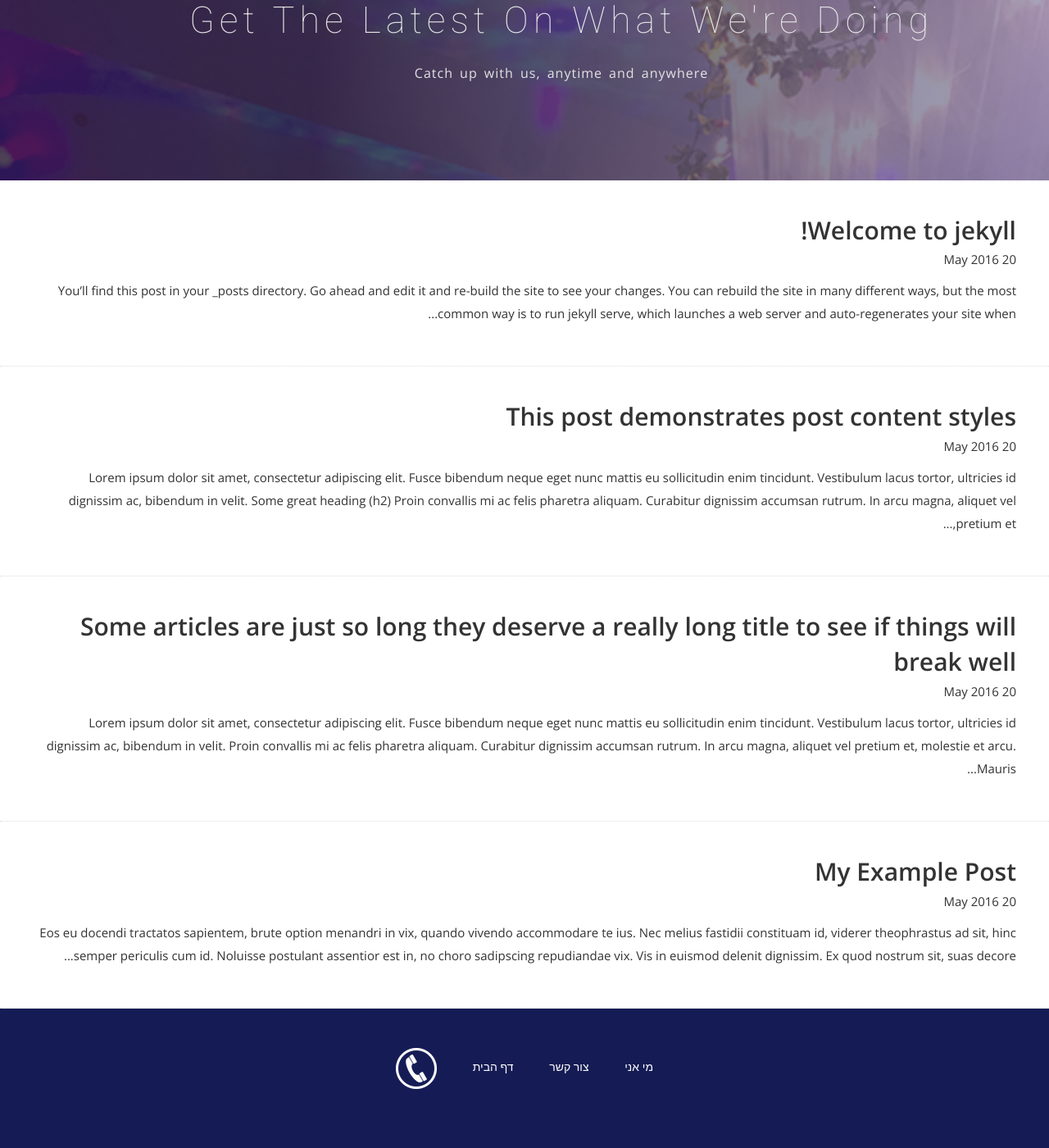
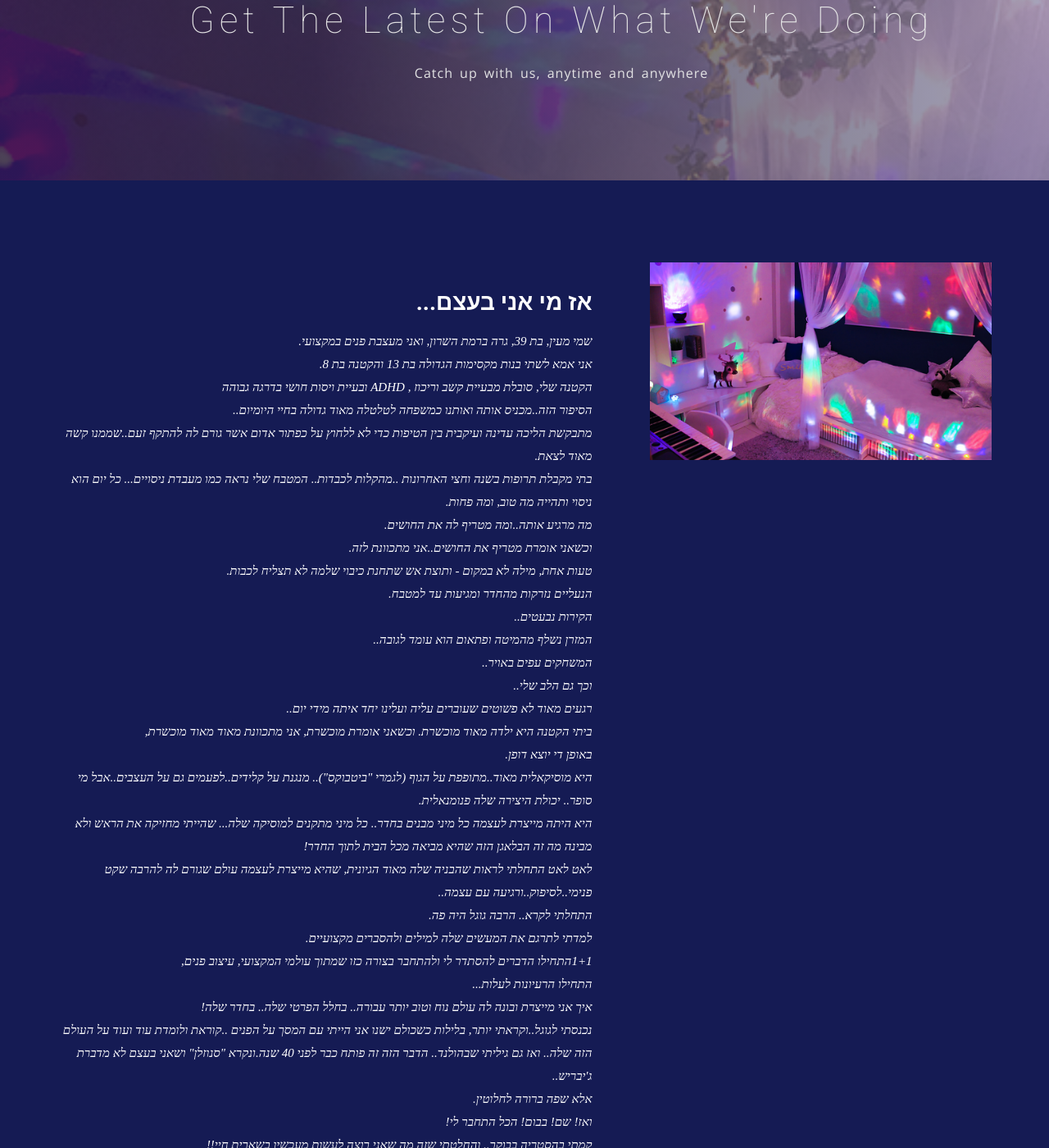
Before and after one commit to maayanuzangrisaro/maayanuzangrisaro.github.io, a Jekyll site: the page built from about.html, in a window 1280 px wide and 1400 px high, scrolled down 240 px. Shown: the whole window at 82% size. Built offline with Jekyll 4.4.1, drawn with Linux system fonts in a browser that asks for light colours; nearby versions of some CDN libraries; some web fonts are replaced; some of the changed text lies outside the part shown.

Commit message:
updated about page and fixed new line charecters

```diff
--- a/about.html
+++ b/about.html
@@ -16,12 +16,89 @@ permalink: /about/
     </div>
   </div>
 </section>
-{% for post in site.posts %}
-<div class="post-area">
-  <a href="{{ post.url | prepend: site.baseurl }}" class="bold">{{ post.title }}</a>
-  <p class="post-date">{{ post.date | date_to_long_string }}</p>
-  <p>
-    {{ post.content | strip_html | truncatewords: 50 }}
-  </p>
-</div>
-{% endfor %}
+<section id="intro">
+  <div class="container">
+    <div class="row">
+      <div class="col-md-7 col-sm-12">
+        <div class="block">
+          <div class="section-title">
+            <h2><font color="{{ site.fontcolor }}">
+אז מי אני בעצם...
+            </font></h2>
+            <p><font color="{{ site.fontcolor }}">
+
+שמי מעין, בת 39, גרה ברמת השרון, ואני מעצבת פנים במקצועי.
+<br />
+אני אמא לשתי בנות מקסימות הגדולה בת 13 והקטנה בת 8.
+<br />
+הקטנה שלי, סובלת מבעיית קשב וריכוז , ADHD ובעיית ויסות חושי בדרגה גבוהה
+<br />
+הסיפור הזה..מכניס אותה ואותנו כמשפחה לטלטלה מאוד גדולה בחיי היומיום..
+<br />
+מתבקשת הליכה עדינה ועיקבית בין הטיפות כדי לא ללחוץ על כפתור אדום אשר גורם לה להתקף זעם..שממנו קשה מאוד לצאת.
+<br />
+בתי מקבלת תרופות בשנה וחצי האחרונות ..מהקלות לכבדות.. המטבח שלי נראה כמו מעבדת ניסויים... כל יום הוא ניסוי ותהייה מה טוב, ומה פחות.
+<br />
+מה מרגיע אותה..ומה מטריף לה את החושים.
+<br />
+וכשאני אומרת מטריף את החושים..אני מתכוונת לזה.
+<br />
+טעות אחת, מילה לא במקום - ותוצת אש שתחנת כיבוי שלמה לא תצליח לכבות.
+<br />
+הנעליים נזרקות מהחדר ומגיעות עד למטבח.
+<br />
+הקירות נבעטים..
+<br />
+המזרן נשלף מהמיטה ופתאום הוא עומד לגובה..
+<br />
+המשחקים עפים באויר..
+<br />
+וכך גם הלב שלי..
+<br />
+רגעים מאוד לא פשוטים שעוברים עליה ועלינו יחד איתה מידי יום..
+<br />
+ביתי הקטנה היא ילדה מאוד מוכשרת. וכשאני אומרת מוכשרת, אני מתכוונת מאוד מאוד מוכשרת,
+<br />
+באופן די יוצא דופן.
+<br />
+היא מוסיקאלית מאוד..מתופפת על הגוף (לגמרי "ביטבוקס").. מנגנת על קלידים..לפעמים גם על העצבים..אבל מי סופר.. יכולת היצירה שלה פנומנאלית.
+<br />
+היא היתה מייצרת לעצמה כל מיני מבנים בחדר.. כל מיני מתקנים למוסיקה שלה... שהייתי מחזיקה את הראש ולא מבינה מה זה הבלאגן הזה שהיא מביאה מכל הבית לתוך החדר!
+<br />
+לאט לאט התחלתי לראות שהבניה שלה מאוד הגיונית, שהיא מייצרת לעצמה עולם שגורם לה להרבה שקט פנימי..לסיפוק..ורגיעה עם עצמה..
+<br />
+התחלתי לקרא.. הרבה גוגל היה פה.
+<br />
+למדתי לתרגם את המעשים שלה למילים ולהסברים מקצועיים.
+<br />
+1+1התחילו הדברים להסתדר לי ולהתחבר בצורה כזו שמתוך עולמי המקצועי, עיצוב פנים,
+<br />
+התחילו הרעיונות לעלות...
+<br />
+איך אני מייצרת ובונה לה עולם נוח וטוב יותר עבורה.. בחלל הפרטי שלה.. בחדר שלה!
+<br />
+נכנסתי לגוגל..וקראתי יותר, בלילות כשכולם ישנו אני הייתי עם המסך על הפנים ..קוראת ולומדת עוד ועוד על העולם הזה שלה.. ואז גם גיליתי שבהולנד.. הדבר הזה זה פותח כבר לפני 40 שנה.ונקרא "סנוזלן" ושאני בעצם לא מדברת ג'יבריש..
+<br />
+אלא שפה ברורה לחלוטין.
+<br />
+ואז! שם! בבום! הכל התחבר לי!
+<br />
+קמתי בהסטריה בבוקר.. והחלטתי שזה מה שאני רוצה לעשות מעכשיו בשארית חיי!!
+<br />
+החלטתי שאני מתכננת ובונה לילדים האלה את הסביבה הכי מרגיעה עבורם.. הכי נעימה.. מכילה.. מותאמת אישית לצרכים האישיים ולאהבות שלהם..
+<br />
+עם מוסיקה..עם ריחות...עם תחושה...
+<br />
+חדר שנוגע בכל החושים .. חדר המאפשר יותר זמן של שקט פנימי ורוגע, ובכך גם מאפשר יותר תקשורת חברתית, יעילה ומספקת עם הסביבה. כך בעצם מגורים כל החושים המרכזיים במוח והילדים מגיעים למקומות רגועים יותר עם עצמם וכמובן עם סביבתם..
+            </font></p>
+          </div>
+        </div>
+      </div><!-- .col-md-7 close -->
+      <div class="col-md-5 col-sm-12">
+        <div class="block">
+          <img src="{{ site.baseurl }}/img/wrapper-img.png" alt="Img">
+        </div>
+      </div><!-- .col-md-5 close -->
+    </div>
+  </div>
+</section>
```
Also changed, not shown: index.html (+7 -7 lines).
